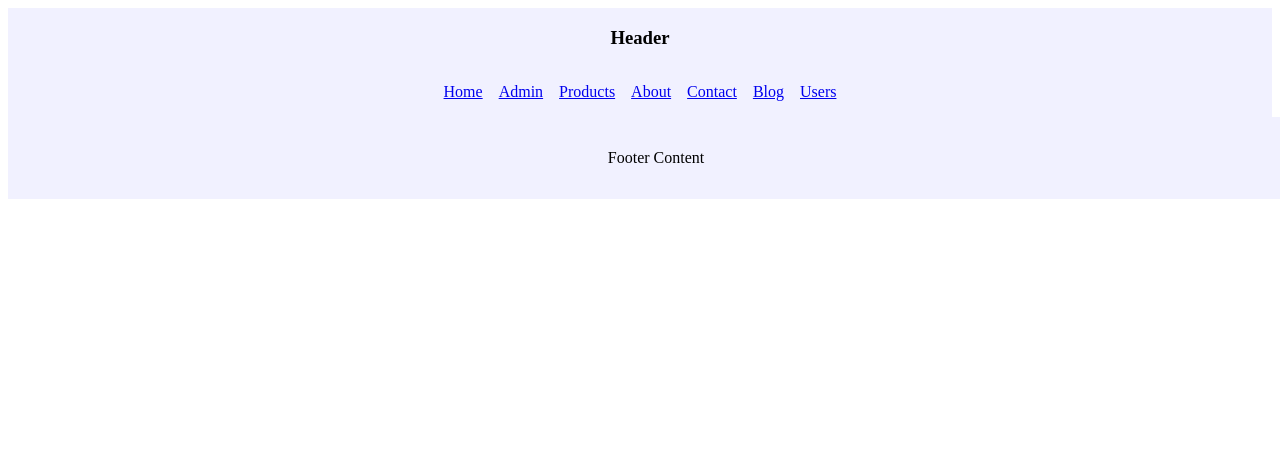
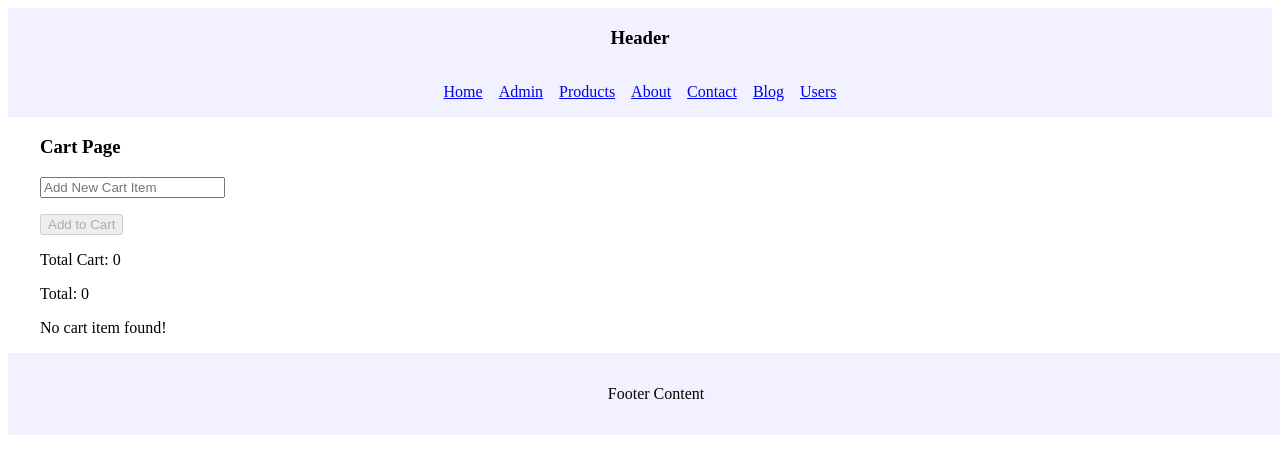
Before and after one commit to rakibul-developer/The-progress-of-Nuxt-js-learning, a Nuxt app: page /products/cart in a window 1280 px wide. Shown: the top 474 px of the page. Built offline with nearby package versions, Linux system fonts and the light colour scheme.

Commit message:
Reactive state in nuxt (ref, reactive, computed, watch)

```diff
--- /dev/null
+++ b/app/pages/products/cart.vue
@@ -0,0 +1,62 @@
+<template>
+  <div>
+    <h3>Cart Page</h3>
+    <input
+      v-model="newCartName"
+      type="text"
+      placeholder="Add New Cart Item"
+    >
+    <p>{{ newCartName }}</p>
+
+    <button
+      :disabled="newCartName.trim() === '' || cart.items.length >= 3"
+      @click="addToCart"
+    >
+      Add to Cart
+    </button>
+
+    <p>Total Cart: {{ cart.items.length }}</p>
+    <p>Total: {{ cart.total }}</p>
+
+    <p v-if="!cart.items.length">No cart item found!</p>
+
+    <ul style="list-style-type: none;" v-else>
+      <li style="display: flex; gap: 10px; align-items: center;"
+          v-for="(item, index) in cart.items"
+          :key="index"
+      >
+        <span>{{ index + 1 }}.</span>
+        <p>{{ item }}</p>
+      </li>
+    </ul>
+
+    <p v-if="maximumCart">You have reached the maximum limit of 3 items in the cart.</p>
+  </div>
+</template>
+
+<script lang="ts" setup>
+  import { ref, reactive, computed, watch } from 'vue';
+
+  const newCartName = ref('');
+  const cart = reactive<{
+    items: string[];
+    total: number;
+  }>({
+      items: [],
+      total: 0,
+    });
+
+  const maximumCart = computed(() => cart.items.length >= 3);
+
+  watch(newCartName, (newValue, oldValue) => {
+    console.log('Cart Name changed from', oldValue, 'to', newValue);
+  });
+
+  const addToCart = () => {
+    if (cart.items.length !== 3) {
+      cart.items.push(newCartName.value);
+      newCartName.value = '';
+      cart.total += 10;
+    }
+  }
+</script>
--- a/app/pages/products/index.vue
+++ b/app/pages/products/index.vue
@@ -2,5 +2,9 @@
     <div>
         <h3>Product Page</h3>
         <NuxtLink to="/products/product-list">Go to Product List</NuxtLink>
+        <br>
+        <NuxtLink to="/products/cart">Go to Cart Page</NuxtLink>
+        <br>
+        <NuxtLink to="/">Go to Home Page</NuxtLink>
     </div>
 </template>
--- a/app/pages/products/product-list.vue
+++ b/app/pages/products/product-list.vue
@@ -2,6 +2,7 @@
     <div>
         <h3>Product List Page</h3>
         <input v-model="newProduct" type="text" placeholder="Add Your New Product" />
+        <p>{{ newProduct }}</p>
         <button
             :disabled="newProduct.trim() === ''"
             @click="addProduct"
@@ -10,9 +11,12 @@
         </button>
         <p v-if="!products.length">No product found!</p>
         <ul style="list-style-type: none;" v-else>
-            <li v-for="(product, index) in products"
-            :key="index">
-                <p>{{ index + 1 }}. {{ product }}</p>
+            <li style="display: flex; gap: 10px; align-items: center;"
+                v-for="(product, index) in products"
+                :key="index"
+            >
+                <span>{{ index + 1 }}.</span>
+                <p>{{ product }}</p>
             </li>
         </ul>
         <br>
```
